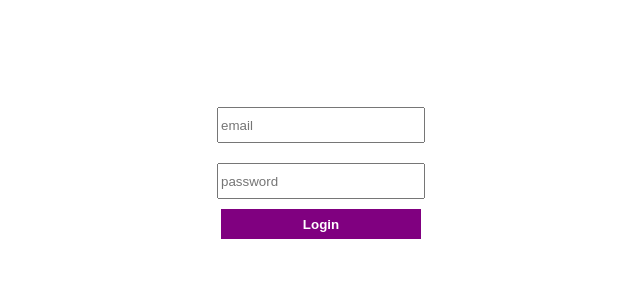
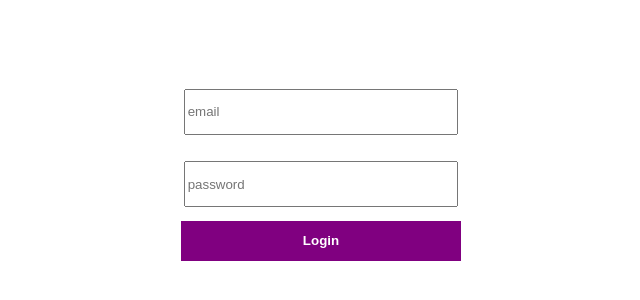
Before and after one commit to KristinaChausheva/react-admin-panel, a React (Create React App) app: page /login in a window 1280 px wide. Shown: the part 232-532 px from the top of the page, without its empty margins (319-959 px from the left). Built offline with nearby package versions, Linux system fonts and the light colour scheme.

Commit message:
login ui

```diff
--- a/src/pages/login/login.scss
+++ b/src/pages/login/login.scss
@@ -10,14 +10,14 @@
     align-items: center;
 
     input {
-      width: 200px;
-      height: 30px;
-      margin: 10px;
+      width: 20em;
+      height: 3em;
+      margin: 1em;
     }
 
     button {
-      width: 200px;
-      height: 30px;
+      width: 21em;
+      height: 3em;
       border: none;
       background-color: purple;
       color: white;
```
